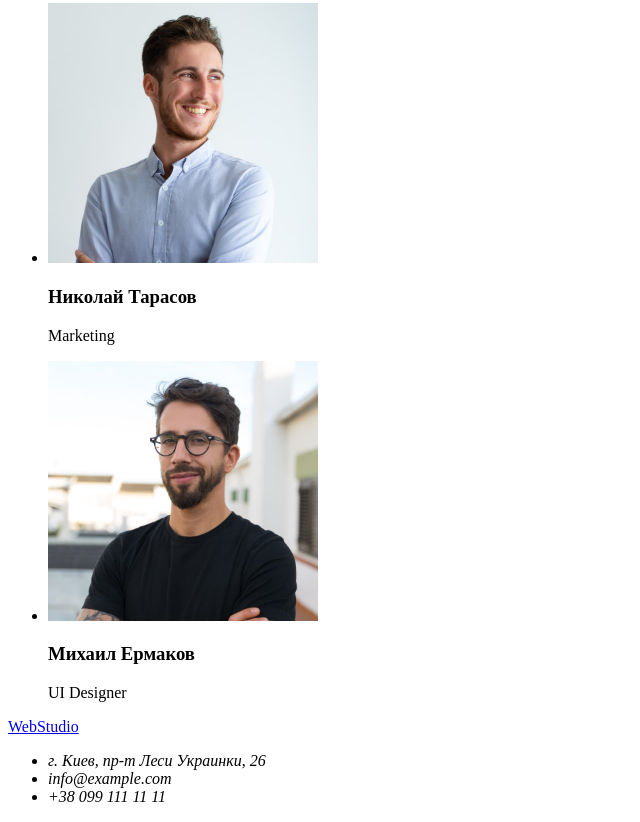
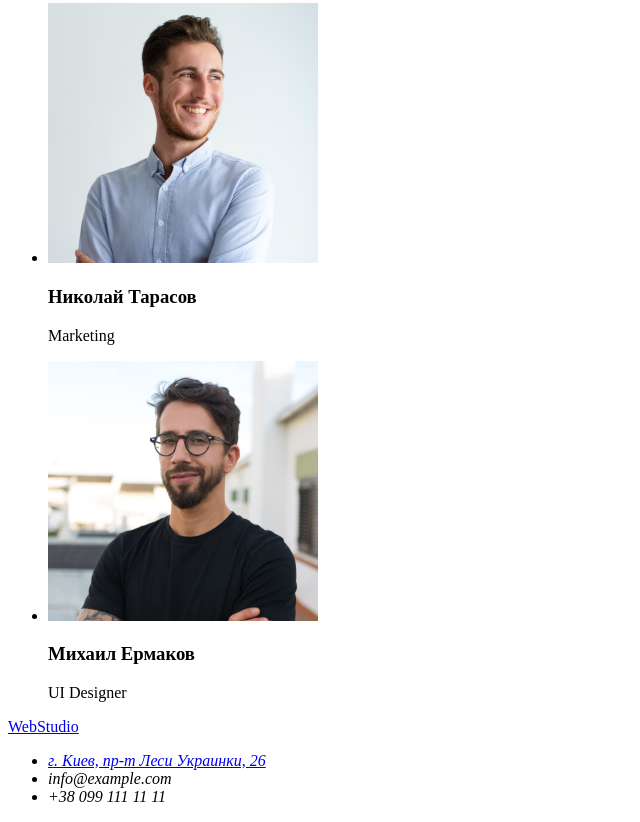
Before and after one commit to vad-mar/goit-markup-hw-01, a plain HTML site: page index.html in a window 1280 px wide. Shown: the part 2333-3155 px from the top of the page, without its empty margins (0-640 px from the left). Drawn offline with Linux system fonts and the light colour scheme.

Commit message:
корректировка верстки

```diff
--- a/index.html
+++ b/index.html
@@ -117,9 +117,8 @@
               href="https://goo.gl/maps/JdBFE6SEKQ8U7w2X9"
               target="_blank"
               rel="noopener noreferrer"
-            >
+              >г. Киев, пр-т Леси Украинки, 26
             </a>
-            г. Киев, пр-т Леси Украинки, 26
           </li>
           <li><a href="mailto:info@example.com"></a>info@example.com</li>
           <li><a href="tel:+380991111111"></a> +38 099 111 11 11</li>
```
